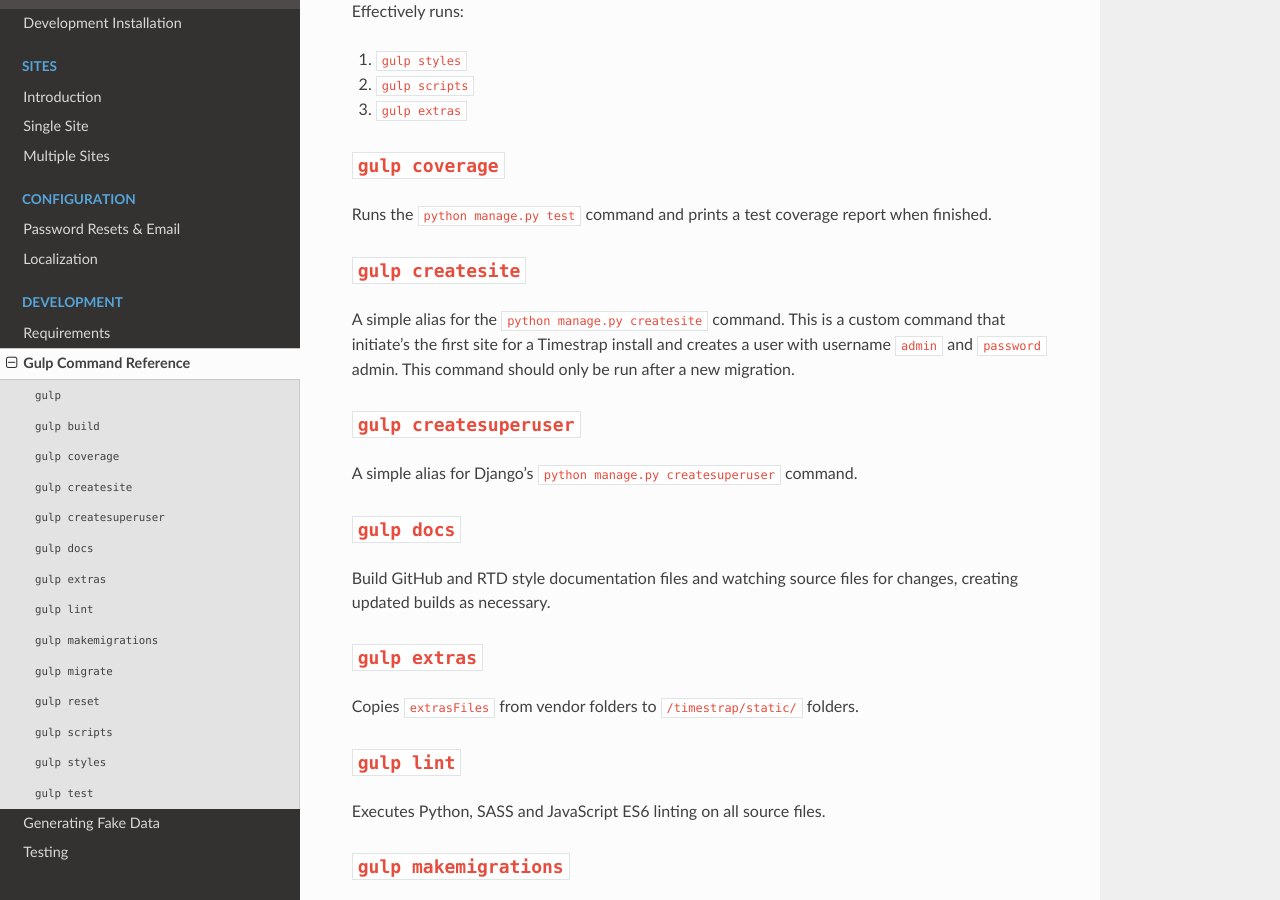
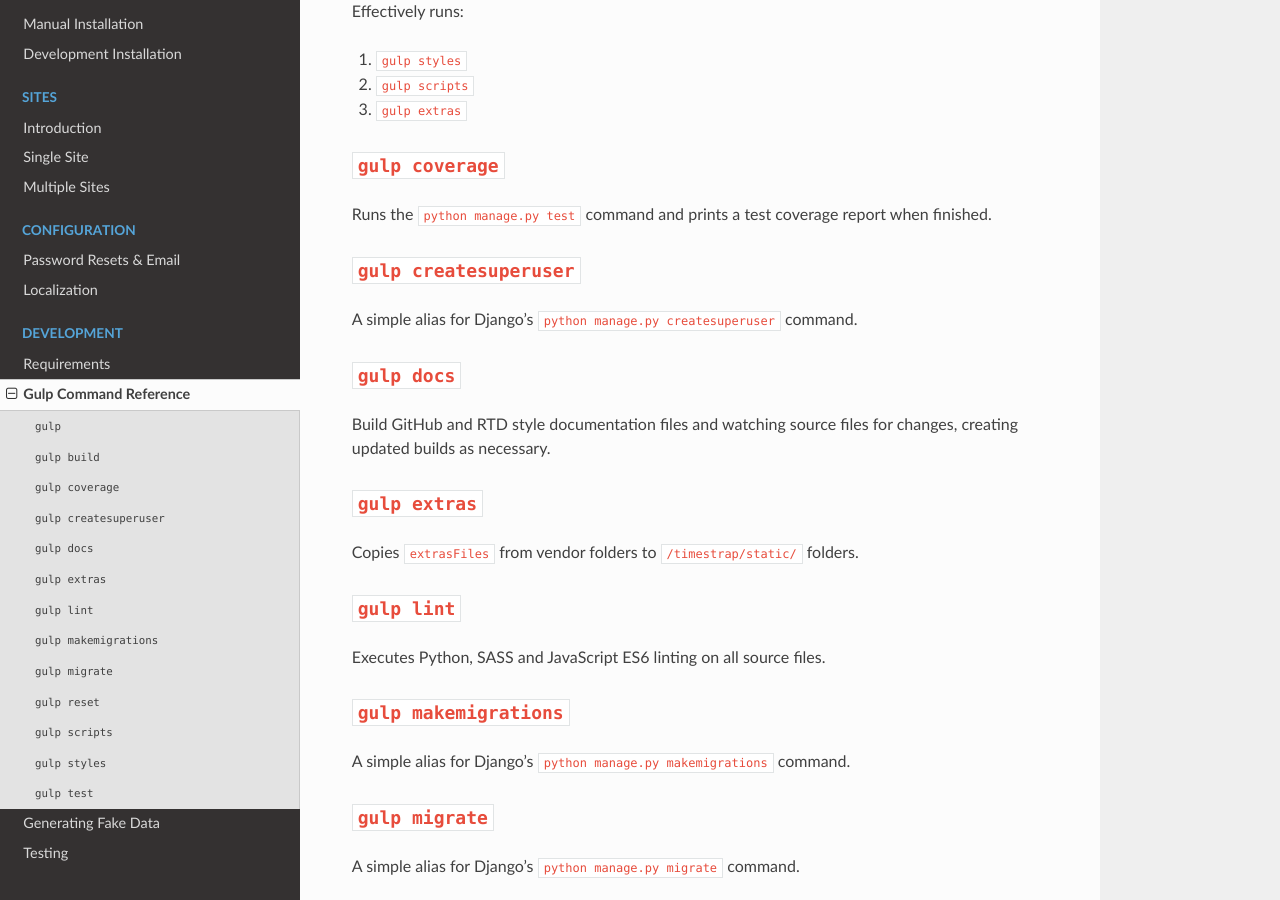
Before and after one commit to overshard/timestrap, a Sphinx documentation site: the page built from docs/development/gulp.md, in a window 1280 px wide and 900 px high, scrolled down 465 px. Built offline with Sphinx 7.4.7 and the Read the Docs theme 2.0.0, drawn with Linux system fonts in a browser that asks for light colours.

Commit message:
Update readme and everywhere in code that used createsite

```diff
--- a/app.json
+++ b/app.json
@@ -31,6 +31,6 @@
         }
     },
     "scripts": {
-        "postdeploy": "python manage.py migrate && python manage.py createsite"
+        "postdeploy": "python manage.py migrate"
     }
 }
--- a/docs/development/gulp.md
+++ b/docs/development/gulp.md
@@ -22,13 +22,6 @@
 
 Runs the `python manage.py test` command and prints a test coverage report when
 finished.
-
-### `gulp createsite`
-
-A simple alias for the `python manage.py createsite` command. This is a custom
-command that initiate's the first site for a Timestrap install and creates a
-user with username `admin` and `password` admin. This command should only be
-run after a new migration.
 
 ### `gulp createsuperuser`
 
```
Also changed, not shown: README.md (+5 -11 lines), 4 other files.
